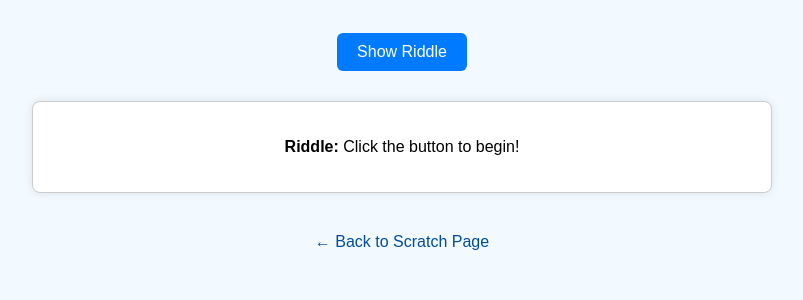
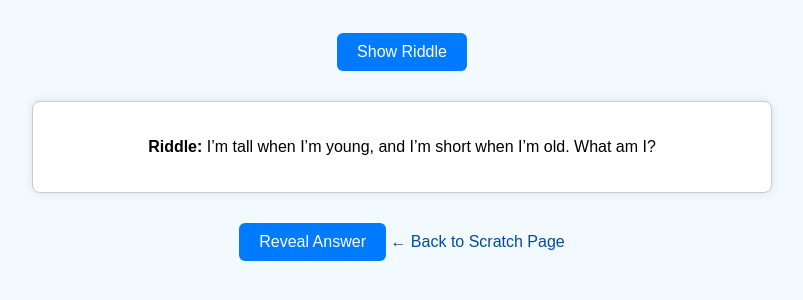
Before and after one commit to dillonsrenfro-ops/dillonsrenfro-ops.github.io, a plain HTML site: page riddle-app.html in a window 1280 px wide. Both pictures are taken after a click on the button "Show Riddle". Shown: the part 160-460 px from the top of the page, without its empty margins (238-1041 px from the left). Drawn offline with Linux system fonts and the light colour scheme.

Commit message:
Fix HTML structure and update riddle display logic

```diff
--- a/riddle-app.html
+++ b/riddle-app.html
@@ -58,7 +58,7 @@
 
   <div class="riddle-box" id="riddleBox">
     <p><strong>Riddle:</strong> Click the button to begin!</p>
-    <p id="answer" style="display:none;"><strong>Answer:</strong> </p>
+    <p id="answer" style="display:none;"><strong>Answer:</strong></p>
   </div>
 
   <button id="revealBtn" style="display:none;" onclick="showAnswer()">Reveal Answer</button>
@@ -76,13 +76,18 @@
 
     function showRiddle() {
       const random = riddles[Math.floor(Math.random() * riddles.length)];
-      document.getElementById("riddleBox").innerHTML =
-        `<p><strong>Riddle:</strong> ${random.q}</p>
-         <p id="answer" style="display:none;"><strong>Answer:</strong> ${random.a}</p>`;
+      const box = document.getElementById("riddleBox");
+      box.innerHTML = `
+        <p><strong>Riddle:</strong> ${random.q}</p>
+        <p id="answer" style="display:none;"><strong>Answer:</strong> ${random.a}</p>
+      `;
       document.getElementById("revealBtn").style.display = "inline-block";
     }
 
     function showAnswer() {
       document.getElementById("answer").style.display = "block";
     }
-  </scrip
+  </script>
+
+</body>
+</html>
```
